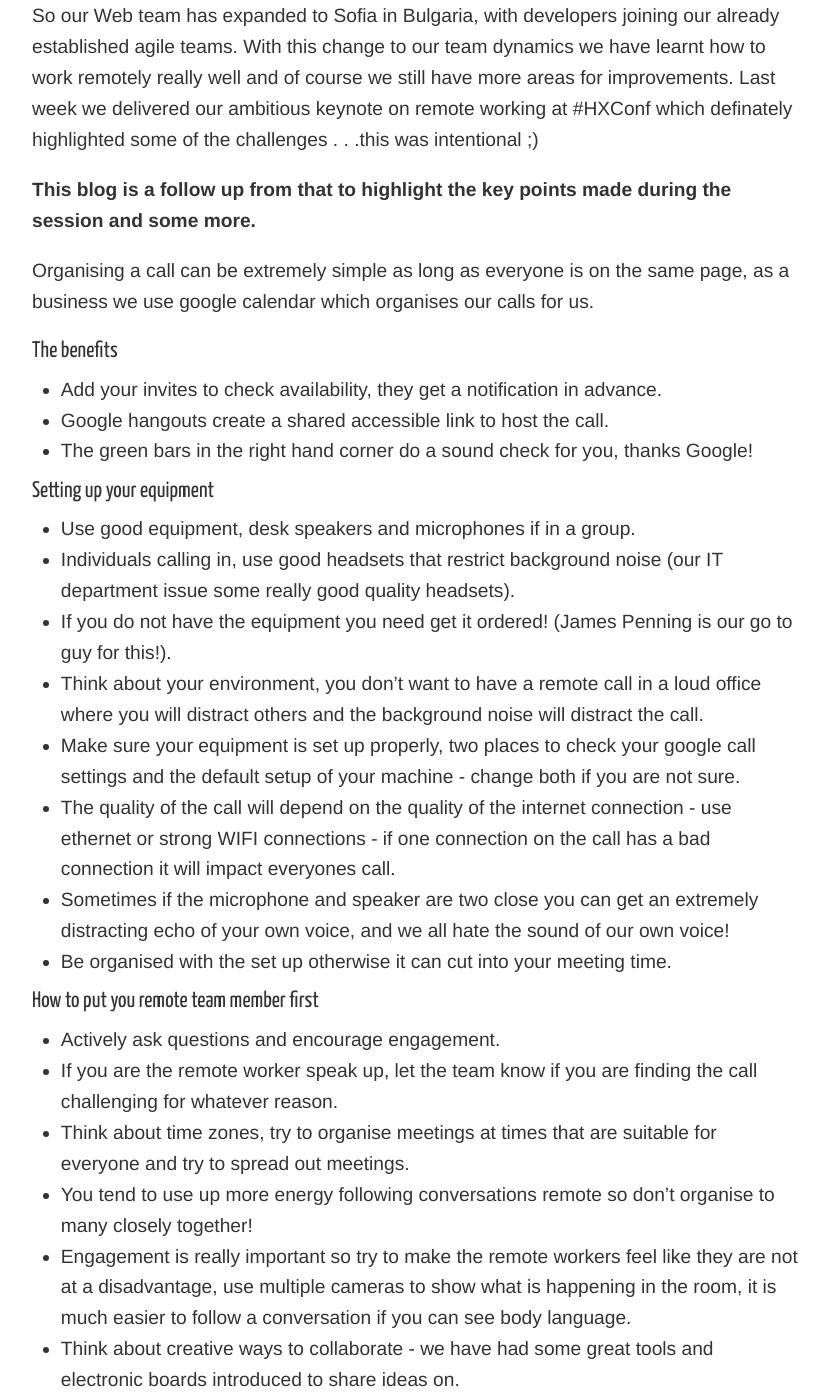
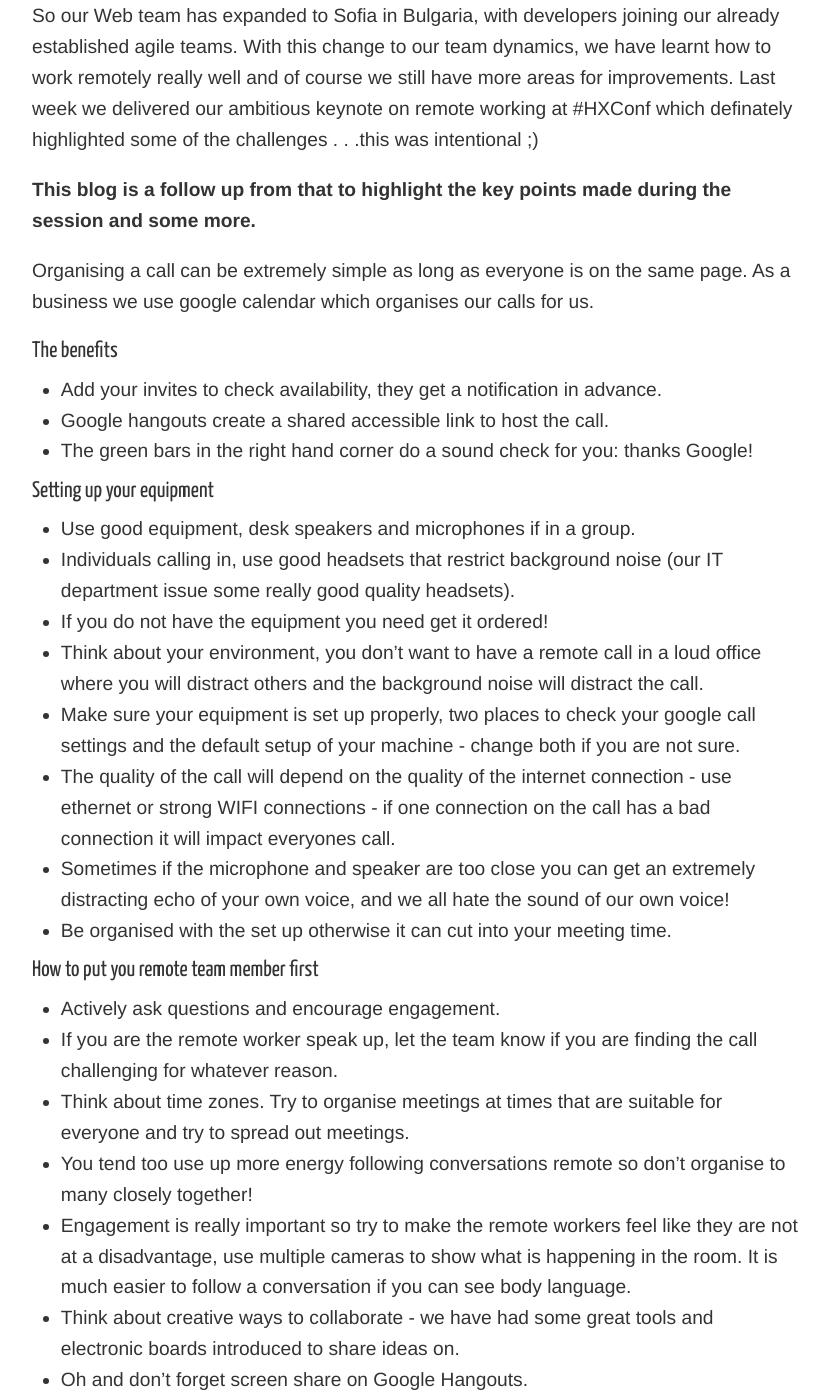
Before and after one commit to holidayextras/holidayextras.github.com, a Jekyll site: the page built from _posts/2016-06-10-Remotely-Entertaining.md, in a window 1280 px wide and 1400 px high, scrolled down 484 px. Shown: the whole window, without its empty margins (224-1053 px from the left). Built offline with Jekyll 4.4.1, drawn with Linux system fonts in a browser that asks for light colours; nearby versions of some CDN libraries.

Commit message:
Pedro's feedback actioned

```diff
--- a/_posts/2016-06-10-Remotely-Entertaining.md
+++ b/_posts/2016-06-10-Remotely-Entertaining.md
@@ -7,32 +7,32 @@ tags: remote working
 comments: true
 excerpt: Remote working is not that scary, lots of useful tips and guidance on how we do it at HX!
 
-So our Web team has expanded to Sofia in Bulgaria, with developers joining our already established agile teams. With this change to our team dynamics we have learnt how to work remotely really well and of course we still have more areas for improvements. Last week we delivered our ambitious keynote on remote working at #HXConf which definately highlighted some of the challenges . . .this was intentional ;)
+So our Web team has expanded to Sofia in Bulgaria, with developers joining our already established agile teams. With this change to our team dynamics, we have learnt how to work remotely really well and of course we still have more areas for improvements. Last week we delivered our ambitious keynote on remote working at #HXConf which definately highlighted some of the challenges . . .this was intentional ;)
 
 **This blog is a follow up from that to highlight the key points made during the session and some more.**
 
-Organising a call can be extremely simple as long as everyone is on the same page, as a business we use google calendar which organises our calls for us.
+Organising a call can be extremely simple as long as everyone is on the same page. As a business we use google calendar which organises our calls for us.
 ### The benefits
 - Add your invites to check availability, they get a notification in advance.
 - Google hangouts create a shared accessible link to host the call.
-- The green bars in the right hand corner do a sound check for you, thanks Google!
+- The green bars in the right hand corner do a sound check for you: thanks Google!
 
 ### Setting up your equipment
 - Use good equipment, desk speakers and microphones if in a group.
 - Individuals calling in, use good headsets that restrict background noise (our IT department issue some really good quality headsets).
-- If you do not have the equipment you need get it ordered! (James Penning is our go to guy for this!).
+- If you do not have the equipment you need get it ordered!
 - Think about your environment, you don’t want to have a remote call in a loud office where you will distract others and the background noise will distract the call.
 - Make sure your equipment is set up properly, two places to check your google call settings and the default setup of your machine - change both if you are not sure.
 - The quality of the call will depend on the quality of the internet connection - use ethernet or strong WIFI connections - if one connection on the call has a bad connection it will impact everyones call.
-- Sometimes if the microphone and speaker are two close you can get an extremely distracting echo of your own voice, and we all hate the sound of our own voice!
+- Sometimes if the microphone and speaker are too close you can get an extremely distracting echo of your own voice, and we all hate the sound of our own voice!
 - Be organised with the set up otherwise it can cut into your meeting time.
 
 ### How to put you remote team member first
 - Actively ask questions and encourage engagement.
 - If you are the remote worker speak up, let the team know if you are finding the call challenging for whatever reason.
-- Think about time zones, try to organise meetings at times that are suitable for everyone and try to spread out meetings.
-- You tend to use up more energy following conversations remote so don’t organise to many closely together!
-- Engagement is really important so try to make the remote workers feel like they are not at a disadvantage, use multiple cameras to show what is happening in the room, it is much easier to follow a conversation if you can see body language.
+- Think about time zones. Try to organise meetings at times that are suitable for everyone and try to spread out meetings.
+- You tend too use up more energy following conversations remote so don’t organise to many closely together!
+- Engagement is really important so try to make the remote workers feel like they are not at a disadvantage, use multiple cameras to show what is happening in the room. It is much easier to follow a conversation if you can see body language.
 - Think about creative ways to collaborate - we have had some great tools and electronic boards introduced to share ideas on.
 - Oh and don’t forget screen share on Google Hangouts.
 - Think about how best to use the equipment, desk microphones have a limited range so think about the how you are projecting your voice so you can be heard clearly.
```
